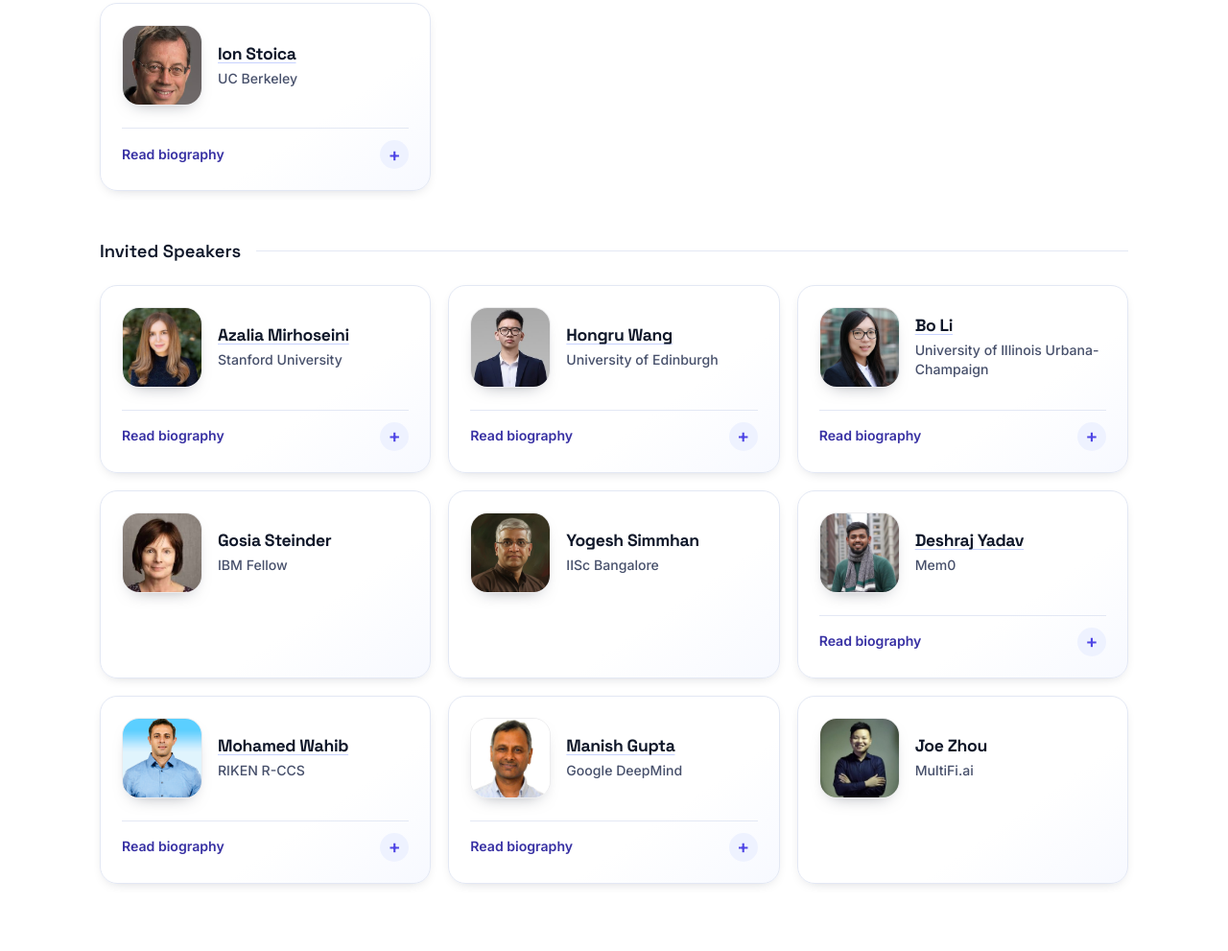
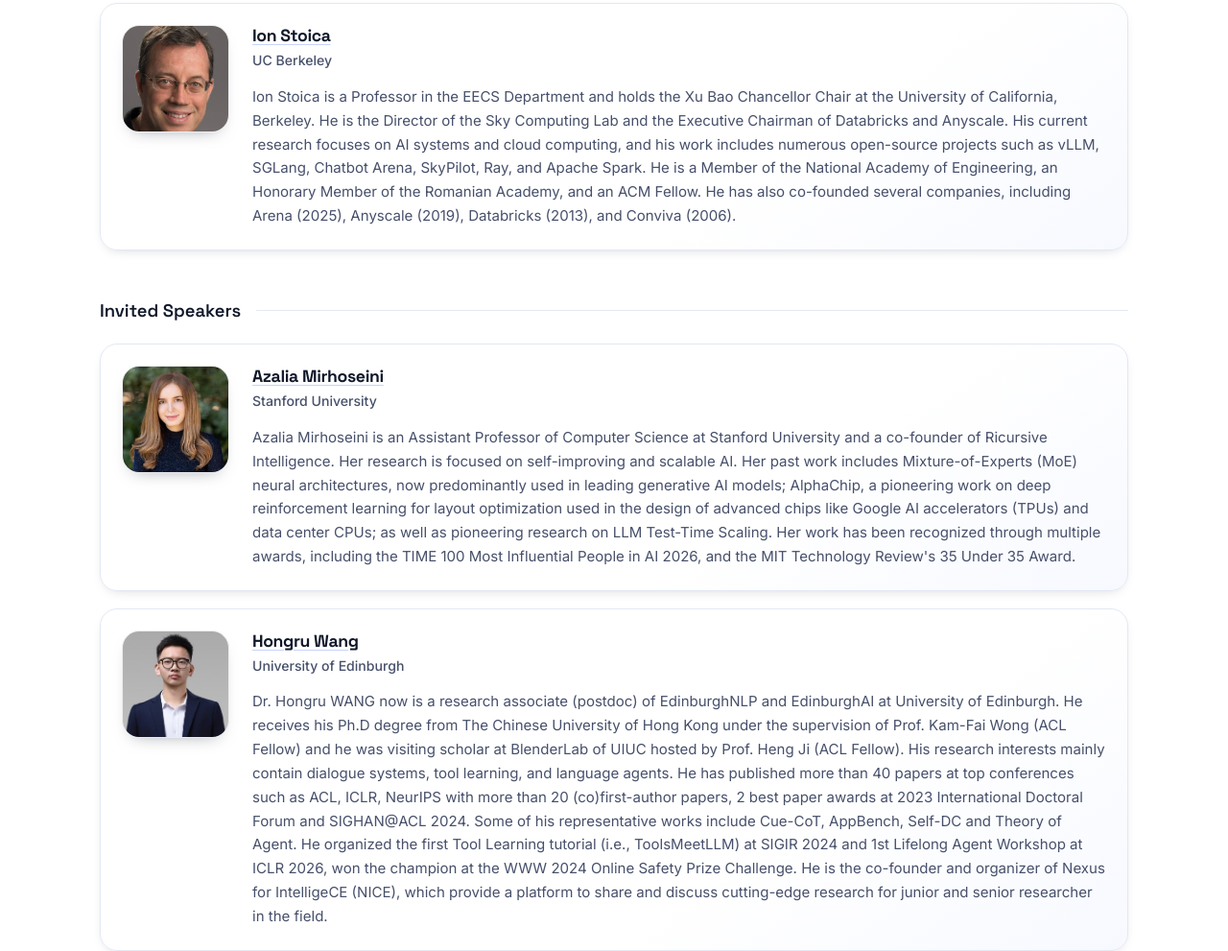
Before and after one commit to agentic-fmos/agentic-fmos.github.io, a plain HTML site: page index.html in a window 1280 px wide. Shown: the part 6106-7097 px from the top of the page at 96% size. Drawn offline with Linux system fonts and the light colour scheme.

Commit message:
Show speaker biographies and add Gosia Steinder bio
Co-authored-by: Copilot <223556219+Copilot@users.noreply.github.com>

```diff
--- a/assets/css/styles.css
+++ b/assets/css/styles.css
@@ -467,18 +467,17 @@ a:hover { text-decoration: underline; }
 /* ===================== SPEAKERS ===================== */
 .speakers {
   display: grid;
-  grid-template-columns: repeat(3, minmax(0, 1fr));
+  grid-template-columns: minmax(0, 1fr);
   gap: 18px;
   align-items: start;
 }
 .speaker {
   display: grid;
-  grid-template-columns: 84px minmax(0, 1fr);
+  grid-template-columns: 112px minmax(0, 1fr);
   grid-template-rows: auto auto 1fr;
-  grid-template-areas: "photo name" "photo affil" "bio bio";
-  column-gap: 16px;
+  grid-template-areas: "photo name" "photo affil" "photo bio";
+  column-gap: 24px;
   min-width: 0;
-  min-height: 196px;
   padding: 22px;
   background: linear-gradient(145deg, #fff 65%, #f7f9ff);
   border: 1px solid var(--line);
@@ -488,13 +487,12 @@ a:hover { text-decoration: underline; }
   transition: border-color 0.2s ease, box-shadow 0.2s ease;
 }
 .speaker:hover { border-color: #c7d2fe; box-shadow: var(--shadow); }
-.speaker:has(.speaker__bio[open]) { grid-column: 1 / -1; }
 .speaker__photo,
 .speaker__avatar {
   grid-area: photo;
-  align-self: center;
-  width: 84px;
-  height: 84px;
+  align-self: start;
+  width: 112px;
+  height: 112px;
   margin: 0;
   overflow: hidden;
   border-radius: 18px;
@@ -548,42 +546,11 @@ a:hover { text-decoration: underline; }
 .speaker__note { margin: 0 0 14px; color: var(--ink-soft); font-size: 0.86rem; }
 .speaker__bio {
   grid-area: bio;
-  align-self: end;
+  align-self: start;
   min-width: 0;
   margin-top: 16px;
-  padding-top: 12px;
-  border-top: 1px solid var(--line);
 }
-.speaker__bio summary {
-  display: flex;
-  align-items: center;
-  justify-content: space-between;
-  gap: 12px;
-  min-height: 30px;
-  color: var(--brand-ink);
-  cursor: pointer;
-  font-size: 0.88rem;
-  font-weight: 600;
-  list-style: none;
-}
-.speaker__bio summary::-webkit-details-marker { display: none; }
-.speaker__bio summary::after {
-  content: "+";
-  display: grid;
-  place-items: center;
-  flex: 0 0 30px;
-  width: 30px;
-  height: 30px;
-  border-radius: 50%;
-  background: #eef2ff;
-  color: var(--brand);
-  font-size: 1.2rem;
-  line-height: 1;
-}
-.speaker__bio[open] summary::after { content: "-"; }
-.speaker__bio summary:hover { color: var(--brand); }
-.speaker__bio summary:focus-visible { outline: 2px solid var(--brand); outline-offset: 3px; border-radius: 4px; }
-.speaker__bio p { max-width: 72ch; margin: 16px 0 0; color: var(--ink-soft); font-size: 0.94rem; line-height: 1.65; }
+.speaker__bio p { margin: 0; color: var(--ink-soft); font-size: 0.94rem; line-height: 1.65; }
 
 .speakers__group,
 .papers__group {
@@ -994,7 +961,6 @@ a:hover { text-decoration: underline; }
   .topic-groups { grid-template-columns: 1fr; }
   .submission-formats { grid-template-columns: 1fr; }
   .review-tracks { grid-template-columns: 1fr; }
-  .speakers { grid-template-columns: repeat(2, minmax(0, 1fr)); }
   .organizers { grid-template-columns: 1fr; }
   .pc { grid-template-columns: 1fr; }
 }
@@ -1028,5 +994,11 @@ a:hover { text-decoration: underline; }
 }
 
 @media (max-width: 680px) {
-  .speakers { grid-template-columns: 1fr; }
+  .speaker {
+    grid-template-columns: 84px minmax(0, 1fr);
+    grid-template-areas: "photo name" "photo affil" "bio bio";
+    column-gap: 16px;
+  }
+  .speaker__photo,
+  .speaker__avatar { width: 84px; height: 84px; }
 }
--- a/index.html
+++ b/index.html
@@ -312,10 +312,9 @@
             <div class="speaker__photo"><img src="assets/images/ion-stoica.jpg" alt="Ion Stoica" loading="lazy" /></div>
             <h4 class="speaker__name"><a href="https://people.eecs.berkeley.edu/~istoica/" target="_blank" rel="noopener noreferrer">Ion Stoica</a></h4>
             <p class="speaker__affil">UC Berkeley</p>
-            <details class="speaker__bio">
-              <summary aria-label="Read biography for Ion Stoica">Read biography</summary>
+            <div class="speaker__bio">
               <p>Ion Stoica is a Professor in the EECS Department and holds the Xu Bao Chancellor Chair at the University of California, Berkeley. He is the Director of the Sky Computing Lab and the Executive Chairman of Databricks and Anyscale. His current research focuses on AI systems and cloud computing, and his work includes numerous open-source projects such as vLLM, SGLang, Chatbot Arena, SkyPilot, Ray, and Apache Spark. He is a Member of the National Academy of Engineering, an Honorary Member of the Romanian Academy, and an ACM Fellow. He has also co-founded several companies, including Arena (2025), Anyscale (2019), Databricks (2013), and Conviva (2006).</p>
-            </details>
+            </div>
           </article>
         </div>
 
@@ -325,33 +324,33 @@
             <div class="speaker__photo"><img src="assets/images/azalia.jpg" alt="Azalia Mirhoseini" loading="lazy" /></div>
             <h4 class="speaker__name"><a href="https://www.azaliamirhoseini.com/" target="_blank" rel="noopener noreferrer">Azalia Mirhoseini</a></h4>
             <p class="speaker__affil">Stanford University</p>
-            <details class="speaker__bio">
-              <summary aria-label="Read biography for Azalia Mirhoseini">Read biography</summary>
+            <div class="speaker__bio">
               <p>Azalia Mirhoseini is an Assistant Professor of Computer Science at Stanford University and a co-founder of Ricursive Intelligence. Her research is focused on self-improving and scalable AI. Her past work includes Mixture-of-Experts (MoE) neural architectures, now predominantly used in leading generative AI models; AlphaChip, a pioneering work on deep reinforcement learning for layout optimization used in the design of advanced chips like Google AI accelerators (TPUs) and data center CPUs; as well as pioneering research on LLM Test-Time Scaling. Her work has been recognized through multiple awards, including the TIME 100 Most Influential People in AI 2026, and the MIT Technology Review's 35 Under 35 Award.</p>
-            </details>
+            </div>
           </article>
           <article class="speaker">
             <div class="speaker__photo"><img src="assets/images/hongru-wang.jpg" alt="Hongru Wang" loading="lazy" /></div>
             <h4 class="speaker__name"><a href="https://hrwise-nlp.github.io/" target="_blank" rel="noopener noreferrer">Hongru Wang</a></h4>
             <p class="speaker__affil">University of Edinburgh</p>
-            <details class="speaker__bio">
-              <summary aria-label="Read biography for Hongru Wang">Read biography</summary>
+            <div class="speaker__bio">
               <p>Dr. Hongru WANG now is a research associate (postdoc) of EdinburghNLP and EdinburghAI at University of Edinburgh. He receives his Ph.D degree from The Chinese University of Hong Kong under the supervision of Prof. Kam-Fai Wong (ACL Fellow) and he was visiting scholar at BlenderLab of UIUC hosted by Prof. Heng Ji (ACL Fellow). His research interests mainly contain dialogue systems, tool learning, and language agents. He has published more than 40 papers at top conferences such as ACL, ICLR, NeurIPS with more than 20 (co)first-author papers, 2 best paper awards at 2023 International Doctoral Forum and SIGHAN@ACL 2024. Some of his representative works include Cue-CoT, AppBench, Self-DC and Theory of Agent. He organized the first Tool Learning tutorial (i.e., ToolsMeetLLM) at SIGIR 2024 and 1st Lifelong Agent Workshop at ICLR 2026, won the champion at the WWW 2024 Online Safety Prize Challenge. He is the co-founder and organizer of Nexus for IntelligeCE (NICE), which provide a platform to share and discuss cutting-edge research for junior and senior researcher in the field.</p>
-            </details>
+            </div>
           </article>
           <article class="speaker">
             <div class="speaker__photo"><img src="assets/images/bo-li.jpg" alt="Bo Li" loading="lazy" /></div>
             <h4 class="speaker__name"><a href="https://aisecure.github.io/" target="_blank" rel="noopener noreferrer">Bo Li</a></h4>
             <p class="speaker__affil">University of Illinois Urbana-Champaign</p>
-            <details class="speaker__bio">
-              <summary aria-label="Read biography for Bo Li">Read biography</summary>
+            <div class="speaker__bio">
               <p>Dr. Bo Li is an Associate Professor in the Department of Computer Science at the University of Illinois at Urbana-Champaign. She is the recipient of the IJCAI Computers and Thought Award, Alfred P. Sloan Research Fellowship, IEEE AI&rsquo;s 10 to Watch, NSF CAREER Award, MIT Technology Review TR-35 Award, Dean's Award for Excellence in Research, C.W. Gear Outstanding Faculty Award, Intel Rising Star Award, Symantec Research Labs Fellowship, Rising Star Award, Research Awards from Tech companies such as Amazon, Meta, Google, Intel, IBM, and eBay, and best paper awards at several top machine learning and security conferences. Her research focuses on both theoretical and practical aspects of trustworthy machine learning, which is at the intersection of machine learning, security, privacy, and game theory. She has designed several scalable frameworks for certifiably robust learning and privacy-preserving data publishing. Her work has been featured by several major publications and media outlets, including Nature, Wired, Fortune, and New York Times.</p>
-            </details>
+            </div>
           </article>
           <article class="speaker">
             <div class="speaker__photo"><img src="assets/images/gosia.jpg" alt="Gosia Steinder" loading="lazy" /></div>
             <h4 class="speaker__name">Gosia Steinder</h4>
             <p class="speaker__affil">IBM Fellow</p>
+            <div class="speaker__bio">
+              <p>Dr. Malgorzata (Gosia) Steinder is an IBM Fellow at IBM Research in Yorktown Heights, NY. With 30 years of experience in computer science research, she leads initiatives at the intersection of Hybrid Cloud and Artificial Intelligence. Her research has shaped IBM's middleware and cloud platforms, including foundational work on cloud management, container services, and cloud security. She has authored over 70 publications, holds 50+ patents, and has served on program committees of multiple top conferences and as an Associate Editor for several journals.</p>
+            </div>
           </article>
           <article class="speaker">
             <div class="speaker__photo"><img src="assets/images/yogesh-simmhan.jpg" alt="Yogesh Simmhan" loading="lazy" /></div>
@@ -362,28 +361,25 @@
             <div class="speaker__photo"><img src="assets/images/deshraj-yadav.jpg" alt="Deshraj Yadav" loading="lazy" /></div>
             <h4 class="speaker__name"><a href="https://www.deshraj.ai/" target="_blank" rel="noopener noreferrer">Deshraj Yadav</a></h4>
             <p class="speaker__affil">Mem0</p>
-            <details class="speaker__bio">
-              <summary aria-label="Read biography for Deshraj Yadav">Read biography</summary>
+            <div class="speaker__bio">
               <p>Deshraj Yadav is Co-founder and CTO of Mem0, where he builds the memory layer for AI agents: open-source infrastructure that gives LLM agents persistent, scalable long-term memory across sessions. He was previously a Senior Autopilot Engineer at Tesla, leading the AI platform for large-scale training experiment tracking and model evaluation. He is the creator of EvalAI, an open-source platform for evaluating and comparing machine learning algorithms at scale. His earlier research includes work on visual conversational agents, with papers at CVPR and EMNLP, and he was a Snap Research Scholarship recipient in 2017. His current work focuses on memory representations, retrieval and update policies for agents, and how agent memory should be evaluated.</p>
-            </details>
+            </div>
           </article>
           <article class="speaker">
             <div class="speaker__photo"><img src="assets/images/mohamed-wahib.jpg" alt="Mohamed Wahib" loading="lazy" /></div>
             <h4 class="speaker__name"><a href="https://www.r-ccs.riken.jp/en/research/labs/hpaisrt/" target="_blank" rel="noopener noreferrer">Mohamed Wahib</a></h4>
             <p class="speaker__affil">RIKEN R-CCS</p>
-            <details class="speaker__bio">
-              <summary aria-label="Read biography for Mohamed Wahib">Read biography</summary>
+            <div class="speaker__bio">
               <p>Mohamed Wahib leads the AI for Science Platform Division and the High-Performance AI Systems Research Team at RIKEN&rsquo;s Center for Computational Science (R-CCS), Japan. His research spans high-performance computing programming models, AI systems, and AI for scientific discovery, with a focus on making large-scale AI efficient on modern supercomputers. His work includes distributed training and inference, memory-efficient GPU computing, and AI methods for scientific imaging and simulation.</p>
-            </details>
+            </div>
           </article>
           <article class="speaker">
             <div class="speaker__photo"><img src="assets/images/manish-gupta.jpg" alt="Manish Gupta" loading="lazy" /></div>
             <h4 class="speaker__name"><a href="https://research.google/people/106704/" target="_blank" rel="noopener noreferrer">Manish Gupta</a></h4>
             <p class="speaker__affil">Google DeepMind</p>
-            <details class="speaker__bio">
-              <summary aria-label="Read biography for Manish Gupta">Read biography</summary>
+            <div class="speaker__bio">
               <p>Dr. Manish Gupta is a Senior Director at Google DeepMind, leading teams conducting AI research across India, Japan and Singapore. Previously, Manish has led VideoKen, a video technology startup, and the research centers for Xerox and IBM in India. As a Senior Manager at the IBM T.J. Watson Research Center in Yorktown Heights, New York, Manish led the team developing system software for the Blue Gene/L supercomputer. IBM was awarded a National Medal of Technology and Innovation for Blue Gene by then US President Barack Obama in 2009, and the Blue Gene/L team received a Test of Time Award at the Supercomputing Conference (SC) in 2020. Manish holds a Ph.D. in Computer Science from the University of Illinois at Urbana Champaign. He has co-authored about 75 papers, with over 8,000 citations in Google Scholar and an h-index of 50, and has been granted 19 US patents. While at IBM, Manish received two Outstanding Technical Achievement Awards, an Outstanding Innovation Award and the Lou Gerstner Team Award for Client Excellence. Manish is a Fellow of ACM and the Indian National Academy of Engineering, and a recipient of a Distinguished Alumnus Award from IIT Delhi.</p>
-            </details>
+            </div>
           </article>
           <article class="speaker">
             <div class="speaker__photo"><img src="assets/images/joe.jpg" alt="Joe Zhou" loading="lazy" /></div>
```
